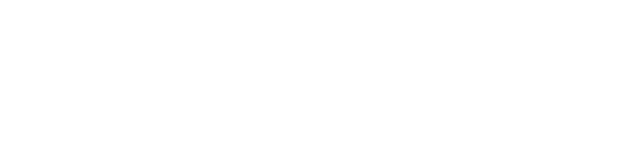
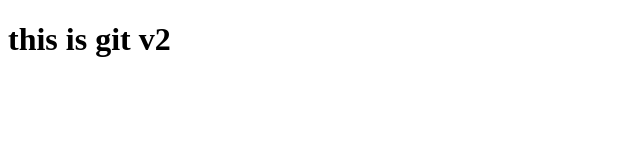
Before and after one commit to Tanzilahmedkazi/git_demo, a plain HTML site: page index.html in a window 1280 px wide. Shown: the whole page, without its empty margins (0-640 px from the left). Drawn offline with Linux system fonts and the light colour scheme.

Commit message:
this is v2

```diff
--- a/index.html
+++ b/index.html
@@ -6,6 +6,7 @@
     <title>Document</title>
 </head>
 <body>
+    <h1>this is git v2</h1>
 
 </body>
 </html>
```
